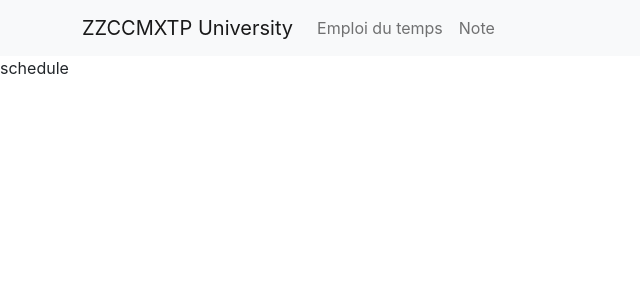
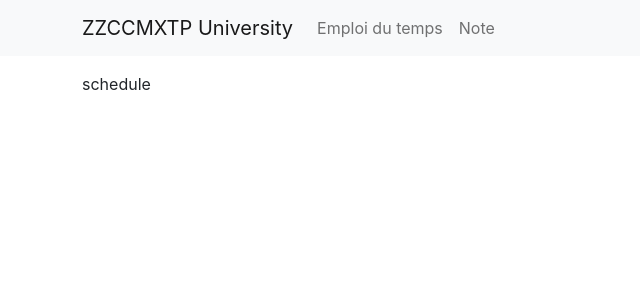
Before and after one commit to hcharp/BCP_carre, a React (Create React App) app in the folder frontend/: page /schedule in a window 1280 px wide. Shown: the top 300 px of the page, without its empty margins (0-640 px from the left). Built offline with nearby package versions, Linux system fonts and the light colour scheme.

Commit message:
reworked rooting to have navbar on the correct pages

```diff
--- a/frontend/src/App.js
+++ b/frontend/src/App.js
@@ -1,24 +1,25 @@
 import React from 'react'
 import { BrowserRouter as Router, Routes, Route } from 'react-router-dom'
 import { Home, Login, Schedule, Grade, NotFound } from './pages'
-import { Navigationbar } from './components'
+import WithNav from './containers/WithNav'
+import WithoutNav from './containers/WithoutNav'
 
 import './App.css'
 
 const App = () => {
-
-  const pathname = window.location.pathname
-
   return (
     <>
-      {pathname === '/home' || pathname === '/schedule' || pathname === '/grade' ? <Navigationbar /> : null}
       <Router>
         <Routes>
-          <Route path="/" element={<Login />} />
-          <Route path="/home" element={<Home />} />
-          <Route path="/schedule" element={<Schedule />} />
-          <Route path="/grade" element={<Grade />} />
-          <Route path="*" element={<NotFound />} />
+          <Route element={<WithoutNav />}>
+            <Route path="/" element={<Login />} />
+            <Route path="*" element={<NotFound />} />
+          </Route>
+          <Route element={<WithNav />}>
+            <Route path="/home" element={<Home />} />
+            <Route path="/schedule" element={<Schedule />} />
+            <Route path="/grade" element={<Grade />} />
+          </Route>
         </Routes>
       </Router>
     </>
--- /dev/null
+++ b/frontend/src/containers/WithNav.jsx
@@ -0,0 +1,12 @@
+import React from 'react';
+import { Navigationbar } from '../components';
+import { Outlet } from 'react-router';
+
+export default () => {
+  return (
+    <>
+      <Navigationbar />
+      <Outlet />
+    </>
+  );
+};
--- /dev/null
+++ b/frontend/src/containers/WithoutNav.jsx
@@ -0,0 +1,4 @@
+import React from 'react';
+import { Outlet } from 'react-router';
+
+export default () => <Outlet />
--- a/frontend/src/pages/grade/grade.jsx
+++ b/frontend/src/pages/grade/grade.jsx
@@ -2,7 +2,7 @@ import React from 'react'
 
 const grade = () => {
   return (
-    <div>grade</div>
+    <div className='container mt-3'>grade</div>
   )
 }
 
--- a/frontend/src/pages/home/home.jsx
+++ b/frontend/src/pages/home/home.jsx
@@ -2,7 +2,7 @@ import React from 'react'
 
 const home = () => {
   return (
-    <div>Home</div>
+    <div className='container mt-3'>Home</div>
   )
 }
 
--- a/frontend/src/pages/login/login.jsx
+++ b/frontend/src/pages/login/login.jsx
@@ -1,10 +1,17 @@
 import React from 'react'
 import Form from 'react-bootstrap/Form'
 import Button from 'react-bootstrap/Button'
+import { useNavigate } from 'react-router-dom'
 
 import './login.css'
 
 const login = () => {
+  let navigate = useNavigate()
+
+  function handleLogin(params) {
+    navigate('/home')
+  }
+
   return (
     <div className='login'>
       <Form className='login__form'>
@@ -17,7 +24,7 @@ const login = () => {
           <Form.Label>Mot de Passe</Form.Label>
           <Form.Control type="password" placeholder="Mot de passe" />
         </Form.Group>
-        <Button variant="primary" type="submit">
+        <Button variant="primary" type="submit" onClick={handleLogin}>
           Se connecter
         </Button>
       </Form>
--- a/frontend/src/pages/schedule/schedule.jsx
+++ b/frontend/src/pages/schedule/schedule.jsx
@@ -2,7 +2,7 @@ import React from 'react'
 
 const schedule = () => {
   return (
-    <div>schedule</div>
+    <div className='container mt-3'>schedule</div>
   )
 }
 
```
